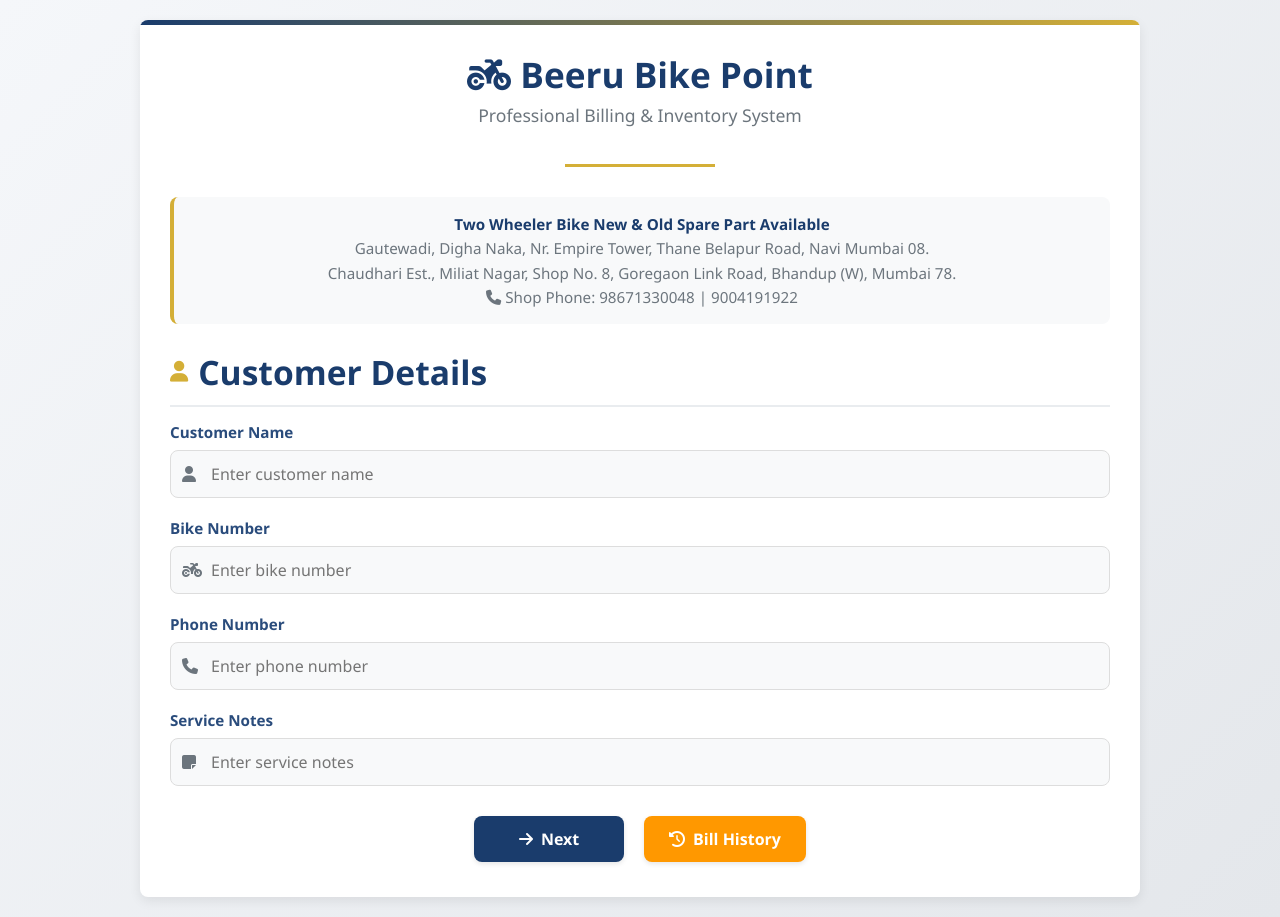
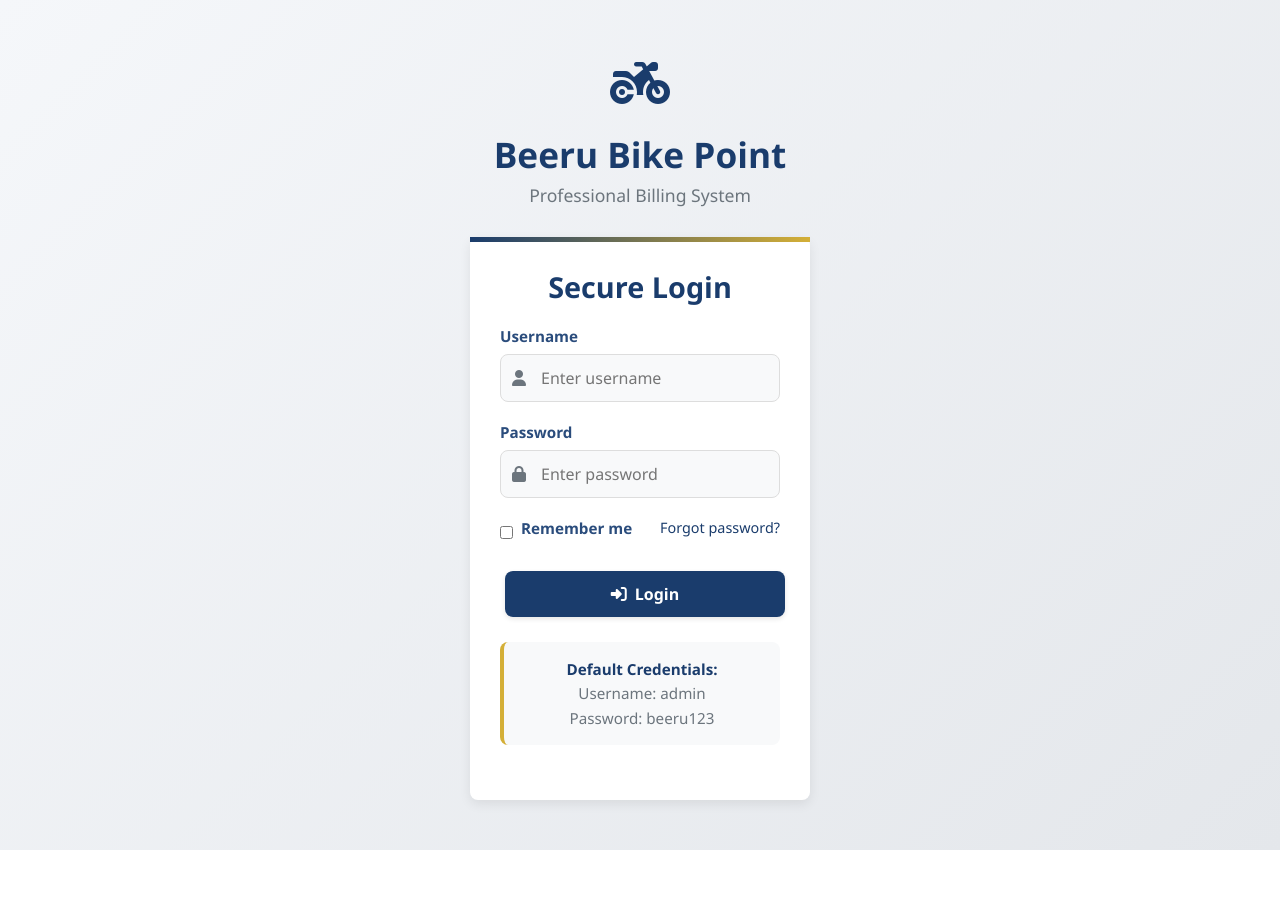
Before and after one commit to st8601386-stack/Bill, a plain HTML site: page Index.html in a window 1280 px wide. After the commit the page ends 850 px from the top, so only its background shows below. Drawn offline with nearby package versions, Linux system fonts and the light colour scheme.

Commit message:
Update Index.html

```diff
--- a/Index.html
+++ b/Index.html
@@ -1,4 +1,3 @@
-
 <!DOCTYPE html>
 <html lang="en">
 <head>
@@ -11,6 +10,7 @@
   <!-- Include Font Awesome for icons -->
   <link rel="stylesheet" href="https://cdnjs.cloudflare.com/ajax/libs/font-awesome/6.4.0/css/all.min.css">
   <style>
+    /* Global Styles */
     :root {
       --primary: #1a3c6c;
       --primary-light: #2a4c7c;
@@ -39,6 +39,9 @@
       padding: 20px;
       min-height: 100vh;
       color: var(--dark);
+      display: flex;
+      justify-content: center;
+      align-items: center;
     }
 
     .container {
@@ -153,7 +156,8 @@
     }
 
     input[type="text"],
-    input[type="number"] {
+    input[type="number"],
+    input[type="password"] {
       width: 100%;
       padding: 12px 15px 12px 40px;
       border: 1px solid #ddd;
@@ -164,7 +168,8 @@
     }
 
     input[type="text"]:focus,
-    input[type="number"]:focus {
+    input[type="number"]:focus,
+    input[type="password"]:focus {
       outline: none;
       border-color: var(--primary);
       box-shadow: 0 0 0 3px rgba(26, 60, 108, 0.1);
@@ -546,6 +551,74 @@
       }
     }
 
+    /* Login Page Styles */
+    .login-page {
+      max-width: 400px;
+      margin: 0 auto;
+      padding: 30px;
+    }
+
+    .login-header {
+      text-align: center;
+      margin-bottom: 30px;
+    }
+
+    .login-card {
+      background: white;
+      padding: 30px;
+      border-radius: var(--border-radius);
+      box-shadow: var(--box-shadow);
+      position: relative;
+    }
+
+    .login-card::before {
+      content: '';
+      position: absolute;
+      top: 0;
+      left: 0;
+      width: 100%;
+      height: 5px;
+      background: linear-gradient(90deg, var(--primary) 0%, var(--secondary) 100%);
+    }
+
+    .login-title {
+      font-size: 1.8rem;
+      color: var(--primary);
+      margin-bottom: 20px;
+      text-align: center;
+    }
+
+    .login-logo {
+      font-size: 3rem;
+      color: var(--primary);
+      margin-bottom: 15px;
+    }
+
+    .remember-forgot {
+      display: flex;
+      justify-content: space-between;
+      margin-bottom: 20px;
+      font-size: 0.9rem;
+    }
+
+    .remember-me {
+      display: flex;
+      align-items: center;
+    }
+
+    .remember-me input {
+      margin-right: 8px;
+    }
+
+    .forgot-password {
+      color: var(--primary);
+      text-decoration: none;
+    }
+
+    .forgot-password:hover {
+      text-decoration: underline;
+    }
+
     /* Responsive Design */
     @media (max-width: 768px) {
       .container {
@@ -574,11 +647,69 @@
       th, td {
         padding: 10px 8px;
       }
+
+      .login-page {
+        padding: 15px;
+      }
+
+      .login-card {
+        padding: 20px;
+      }
     }
   </style>
 </head>
 <body>
-  <div class="container">
+  <!-- Login Page -->
+  <div id="login-page" class="login-page">
+    <div class="login-header">
+      <div class="login-logo">
+        <i class="fas fa-motorcycle"></i>
+      </div>
+      <h1>Beeru Bike Point</h1>
+      <div class="subtitle">Professional Billing System</div>
+    </div>
+
+    <div class="login-card">
+      <h2 class="login-title">Secure Login</h2>
+
+      <div class="form-group">
+        <label for="login-username">Username</label>
+        <div class="input-icon">
+          <i class="fas fa-user"></i>
+          <input type="text" id="login-username" placeholder="Enter username" required>
+        </div>
+      </div>
+
+      <div class="form-group">
+        <label for="login-password">Password</label>
+        <div class="input-icon">
+          <i class="fas fa-lock"></i>
+          <input type="password" id="login-password" placeholder="Enter password" required>
+        </div>
+      </div>
+
+      <div class="remember-forgot">
+        <div class="remember-me">
+          <input type="checkbox" id="remember-me">
+          <label for="remember-me">Remember me</label>
+        </div>
+        <a href="#" class="forgot-password">Forgot password?</a>
+      </div>
+
+      <button class="btn" id="login-btn" style="width: 100%;">
+        <i class="fas fa-sign-in-alt"></i> Login
+      </button>
+
+      <div class="shop-info" style="margin-top: 20px; text-align: center;">
+        <strong>Default Credentials:</strong><br>
+        Username: admin<br>
+        Password: beeru123
+      </div>
+    </div>
+  </div>
+
+  <!-- Main Application Container -->
+  <div id="main-container" class="container hidden">
     <!-- Home Page -->
     <div id="home-page">
       <div class="logo-header">
@@ -636,6 +767,9 @@
         </button>
         <button class="btn btn-secondary" id="view-history-btn">
           <i class="fas fa-history"></i> Bill History
+        </button>
+        <button class="btn btn-danger" id="logout-btn">
+          <i class="fas fa-sign-out-alt"></i> Logout
         </button>
       </div>
     </div>
@@ -822,11 +956,15 @@
     const { jsPDF } = window.jspdf;
 
     // DOM Elements
+    const loginPage = document.getElementById('login-page');
+    const mainContainer = document.getElementById('main-container');
     const homePage = document.getElementById('home-page');
     const itemsPage = document.getElementById('items-page');
     const billPreview = document.getElementById('bill-preview');
     const historyPage = document.getElementById('history-page');
 
+    const loginBtn = document.getElementById('login-btn');
+    const logoutBtn = document.getElementById('logout-btn');
     const nextBtn = document.getElementById('next-btn');
     const homeBtn = document.getElementById('home-btn');
     const viewHistoryBtn = document.getElementById('view-history-btn');
@@ -842,6 +980,8 @@
     const downloadPdfBtn = document.getElementById('download-pdf-btn');
     const closeModalIcon = document.getElementById('close-modal');
 
+    const loginUsername = document.getElementById('login-username');
+    const loginPassword = document.getElementById('login-password');
     const customerNameInput = document.getElementById('customer-name');
     const bikeNumberInput = document.getElementById('bike-number');
     const customerPhoneInput = document.getElementById('customer-phone');
@@ -876,6 +1016,10 @@
     let bills = JSON.parse(localStorage.getItem('beeru-bike-bills')) || [];
     let currentBill = null;
 
+    // Default credentials
+    const DEFAULT_USERNAME = 'admin';
+    const DEFAULT_PASSWORD = 'beeru123';
+
     // Initialize
     function init() {
       // Add first item by default
@@ -885,6 +1029,8 @@
       loadHistory();
 
       // Event Listeners
+      loginBtn.addEventListener('click', handleLogin);
+      logoutBtn.addEventListener('click', handleLogout);
       nextBtn.addEventListener('click', showItemsPage);
       homeBtn.addEventListener('click', showHomePage);
       viewHistoryBtn.addEventListener('click', showHistoryPage);
@@ -906,9 +1052,59 @@
           closeModal();
         }
       });
-    }
-
-    // Functions
+
+      // Check if user is already logged in
+      const isLoggedIn = sessionStorage.getItem('isLoggedIn');
+      if (isLoggedIn) {
+        showApplication();
+      }
+    }
+
+    // Authentication Functions
+    function handleLogin() {
+      const username = loginUsername.value.trim();
+      const password = loginPassword.value.trim();
+
+      // Simple validation
+      if (!username || !password) {
+        alert('Please enter both username and password');
+        return;
+      }
+
+      // Check credentials
+      if (username === DEFAULT_USERNAME && password === DEFAULT_PASSWORD) {
+        // Set session
+        sessionStorage.setItem('isLoggedIn', 'true');
+        showApplication();
+      } else {
+        alert('Invalid username or password. Please try again.');
+      }
+    }
+
+    function handleLogout() {
+      // Clear session
+      sessionStorage.removeItem('isLoggedIn');
+
+      // Hide application, show login
+      mainContainer.classList.add('hidden');
+      loginPage.classList.remove('hidden');
+
+      // Reset login form
+      loginUsername.value = '';
+      loginPassword.value = '';
+    }
+
+    function showApplication() {
+      // Hide login, show application
+      loginPage.classList.add('hidden');
+      mainContainer.classList.remove('hidden');
+      homePage.classList.remove('hidden');
+      itemsPage.classList.add('hidden');
+      billPreview.classList.add('hidden');
+      historyPage.classList.add('hidden');
+    }
+
+    // Application Functions
     function showItemsPage() {
       if (!customerNameInput.value || !bikeNumberInput.value) {
         alert('Please enter customer name and bike number');
```
